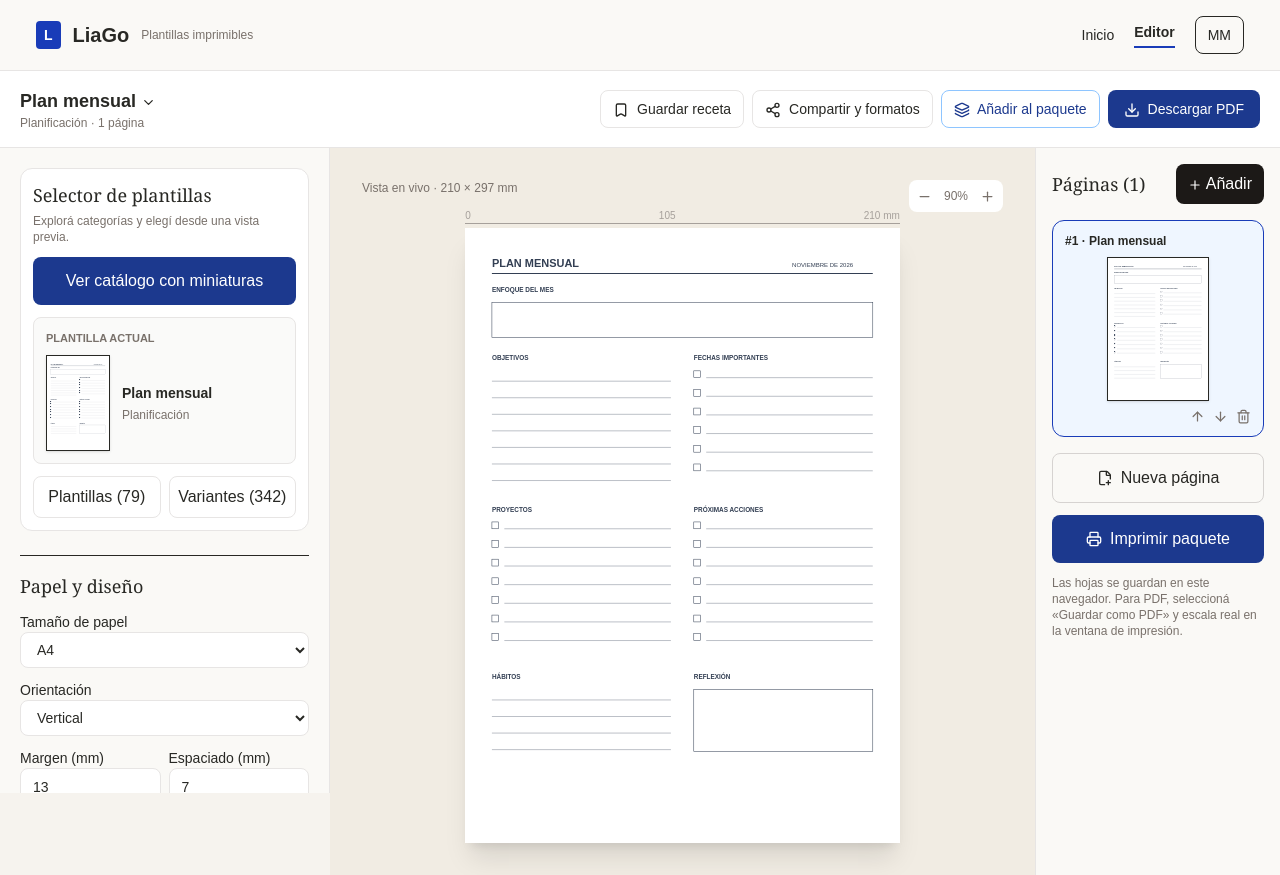
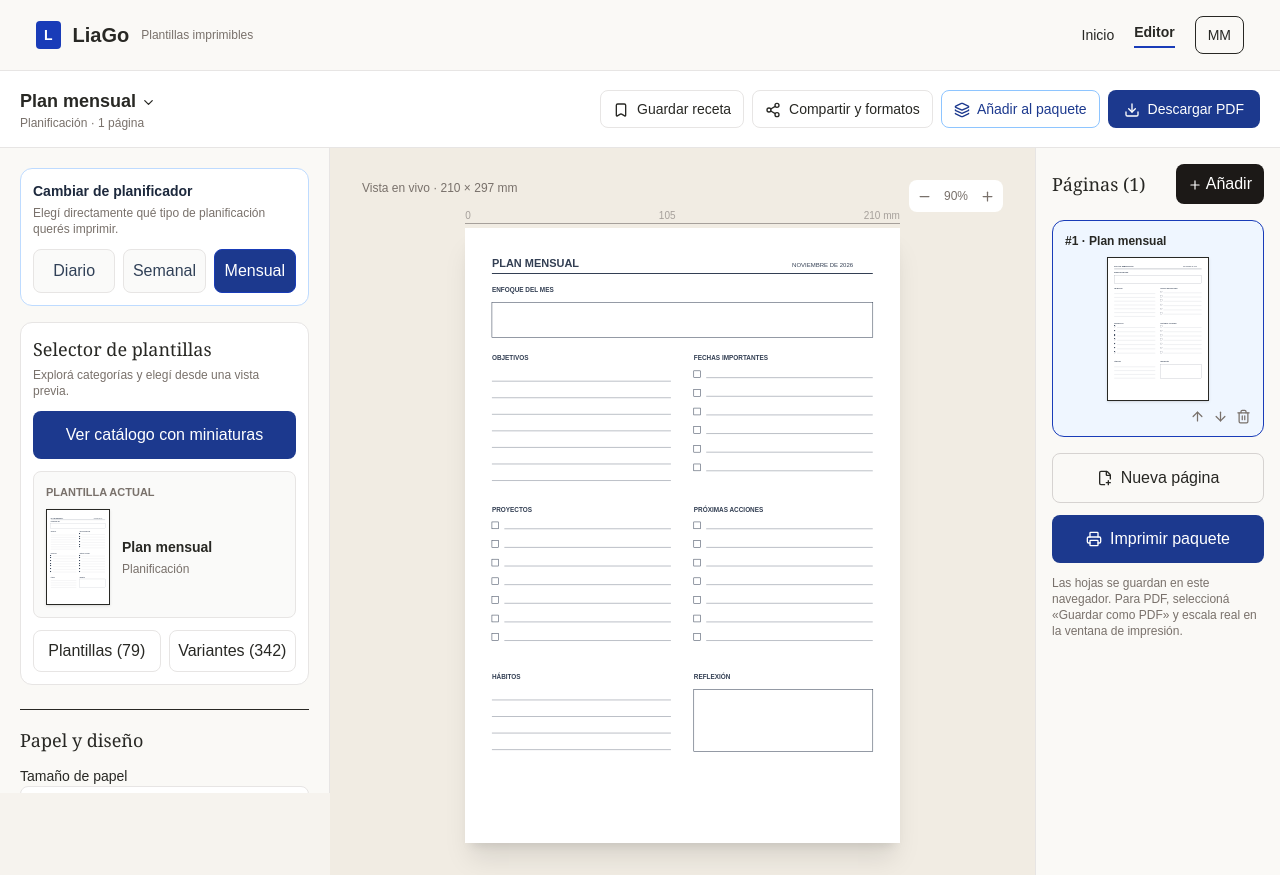
Before and after one commit to soto-cmd/liago, a Next.js app: page /plantillas in a window 1280 px wide. Built offline with nearby package versions, Linux system fonts and the light colour scheme.

Commit message:
ux: cambiar directamente entre plan diario semanal y mensual desde panel lateral

```diff
--- a/app/plantillas/estudio.tsx
+++ b/app/plantillas/estudio.tsx
@@ -122,7 +122,14 @@ export default function Estudio(){
 </div>
 </div></div>}
 <div className="grid min-h-[calc(100vh-162px)] flex-1 lg:grid-cols-[330px_minmax(0,1fr)_245px]">
- <aside className="max-h-[calc(100vh-155px)] overflow-y-auto border-r border-stone-200 bg-[#faf9f6] p-5"><div className="rounded-xl border border-stone-200 bg-white p-3">
+ <aside className="max-h-[calc(100vh-155px)] overflow-y-auto border-r border-stone-200 bg-[#faf9f6] p-5"><div className="mb-4 rounded-xl border border-blue-200 bg-white p-3">
+<h2 className="text-sm font-bold text-slate-800">Cambiar de planificador</h2>
+<p className="mt-1 text-xs text-stone-500">Elegí directamente qué tipo de planificación querés imprimir.</p>
+<div className="mt-3 grid grid-cols-3 gap-2">
+{([{id:"plan-diario",label:"Diario"},{id:"plan-semanal",label:"Semanal"},{id:"plan-mensual",label:"Mensual"}] as const).map(item=><button key={item.id} type="button" onClick={()=>update({template:item.id,variantId:undefined})} aria-pressed={current.template===item.id} className={`min-h-11 rounded-lg border px-1 py-2 text-xs font-semibold transition-colors ${current.template===item.id?"border-blue-800 bg-blue-900 text-white":"border-stone-200 bg-stone-50 text-slate-700 hover:border-blue-500 hover:bg-blue-50"}`}>{item.label}</button>)}
+</div>
+</div>
+<div className="rounded-xl border border-stone-200 bg-white p-3">
 <h2 className="font-serif text-lg">Selector de plantillas</h2>
 <p className="mt-1 text-xs text-stone-500">Explorá categorías y elegí desde una vista previa.</p>
 <button type="button" onClick={()=>{setGalleryMode("plantillas");setGalleryTab(template.group);setGalleryPage(0);setGalleryOpen(true)}} className="mt-3 w-full rounded-lg bg-blue-900 px-3 py-3 text-sm font-semibold text-white">Ver catálogo con miniaturas</button>
```
